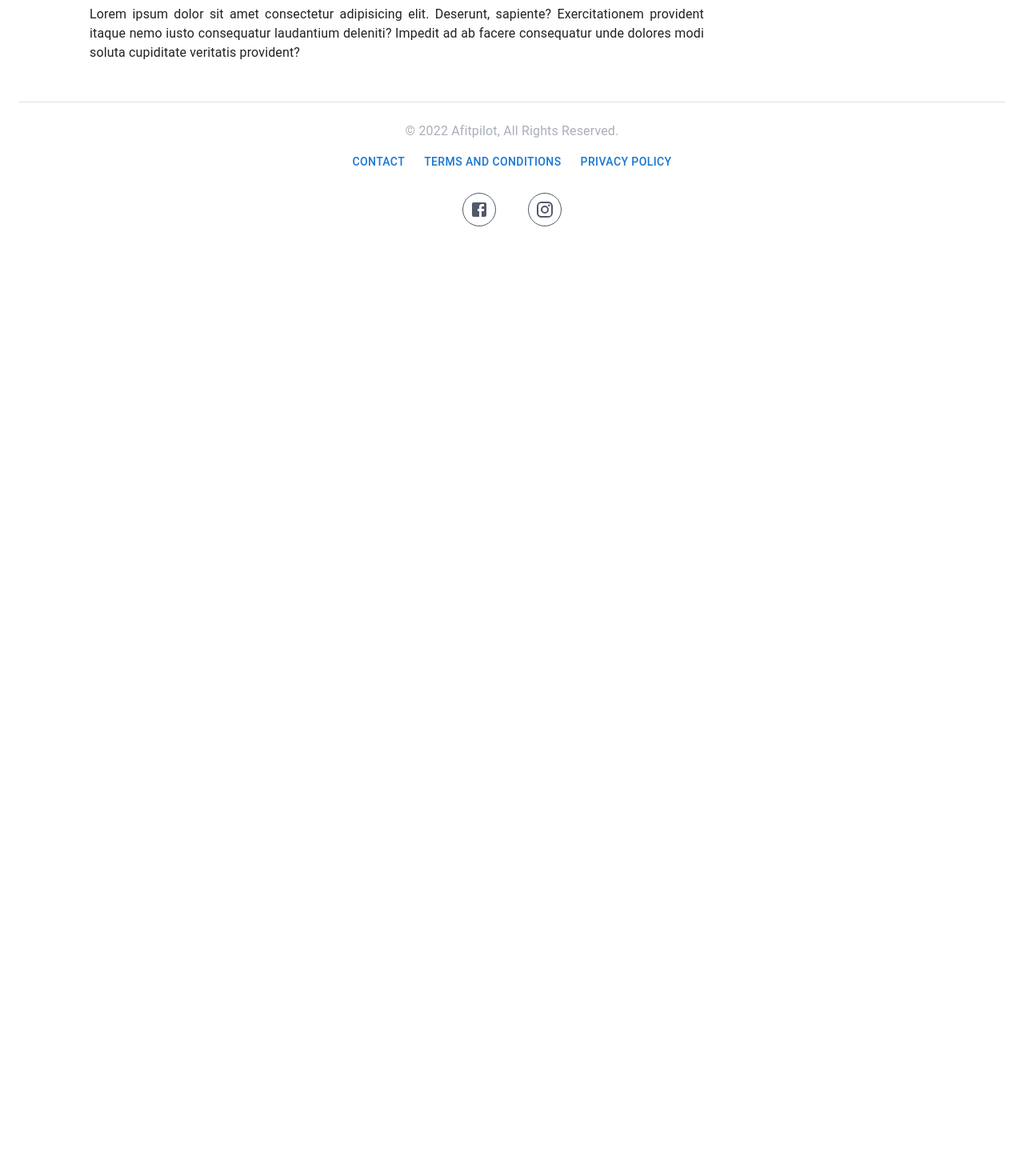
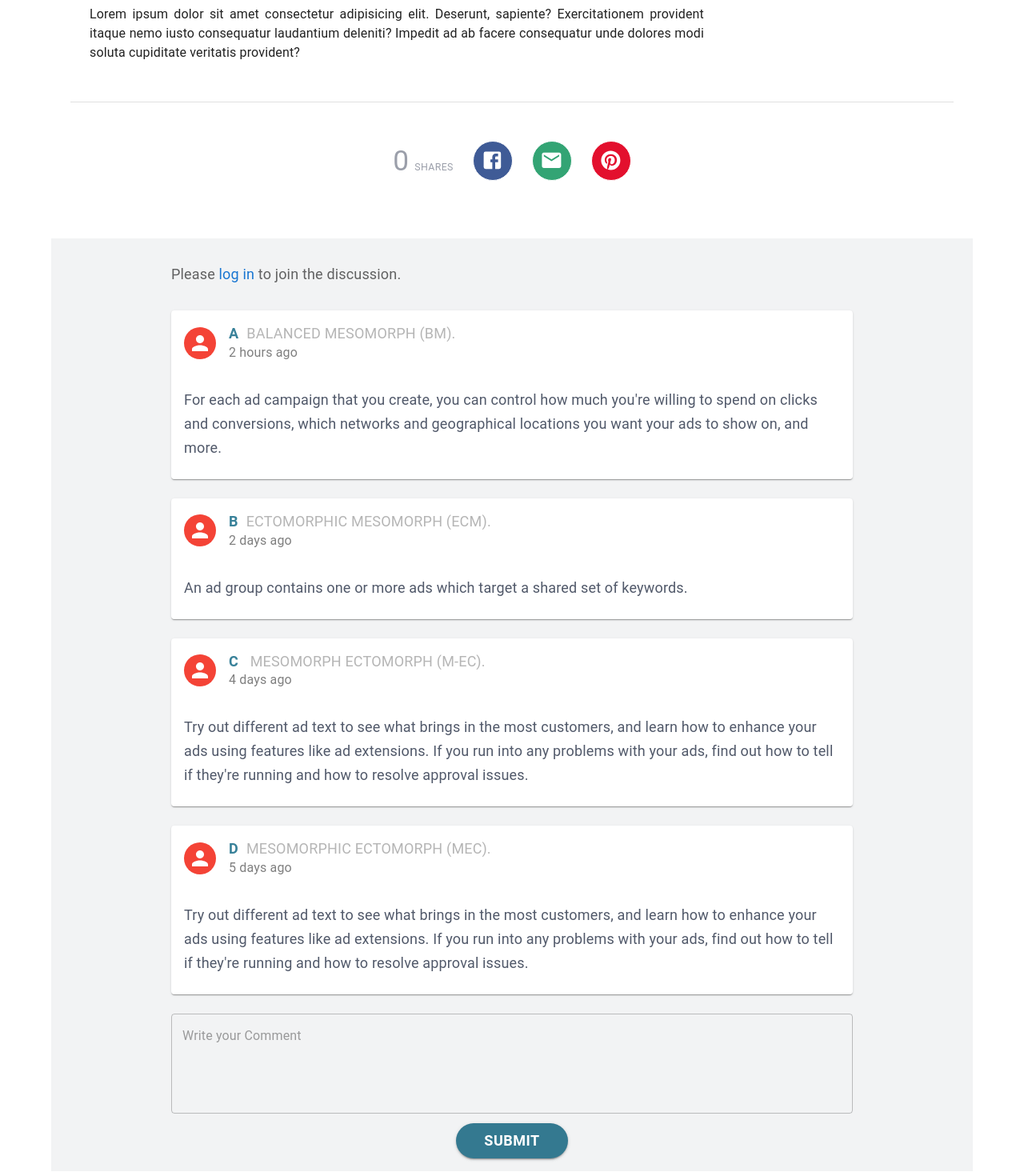
Before and after one commit to walter-clayton/afitpilot-somatotype, a React (Create React App) app in the folder client/: page /Balanced-endomorph in a window 1280 px wide. Shown: the part 1460-2930 px from the top of the page at 80% size. Before the commit the page ends 1755 px from the top, so only its background shows below. Built offline with nearby package versions, Linux system fonts and the light colour scheme.

Commit message:
Add comment component to balancedEndomorph

```diff
--- a/client/src/components/CTA/BalancedEndomorph.tsx
+++ b/client/src/components/CTA/BalancedEndomorph.tsx
@@ -4,6 +4,8 @@ import { Typography, Container, Grid } from "@mui/material/";
 import man from "../image/Group.svg";
 import sitting from "../image/sitting-2.svg";
 import CallToActionWidget from "./CallToActionWidget";
+import CounterShare from "./CounterShare";
+import CommentPage from "./CommentPage";
 
 export default function Types() {
   return (
@@ -141,6 +143,8 @@ export default function Types() {
           <CallToActionWidget />
         </Grid>
       </Grid>
+      <CounterShare />
+      <CommentPage />
     </Container>
   );
 }
--- a/client/src/components/CTA/CommentPage.tsx
+++ b/client/src/components/CTA/CommentPage.tsx
@@ -51,8 +51,9 @@ export default function CommentPage() {
     const navigate = useNavigate();
 
     return (
+        <Container sx={{ backgroundColor: 'RGB(242, 243, 244)', paddingTop: "1px", marginTop: 8 }}>
+            <CssBaseline />
             <Container maxWidth="md">
-            <CssBaseline />
                 <Typography variant="body1" color="text.secondary" sx={{ fontSize: "18px", margin: "30px 0px 30px", }}>
                     Please {" "}
                     <Link
@@ -114,12 +115,14 @@ export default function CommentPage() {
                     />
                     <Button type='submit' variant='contained'
                         sx={{
-                        maxWidth: "sm", color: "white", marginTop: 1.5,
+                            maxWidth: "sm", color: "white", marginTop: 1.5, marginBottom: 2,
                             backgroundColor: 'RGB(52, 121, 144)', padding: "7px 15px", fontWeight: 600, textAlign: "center", lineHeight: '30px', fontSize: "18px", borderRadius: "40px", textTransform: 'initial', minWidth: '140px', "&.MuiButtonBase-root:hover": { bgcolor: "RGB(52, 121, 144)" },
                         }}                >
                         SUBMIT
                     </Button>
                 </Box>
             </Container >
+
+        </Container >
     );
 }
```
Lines whose indentation alone changed are shown as unchanged.
